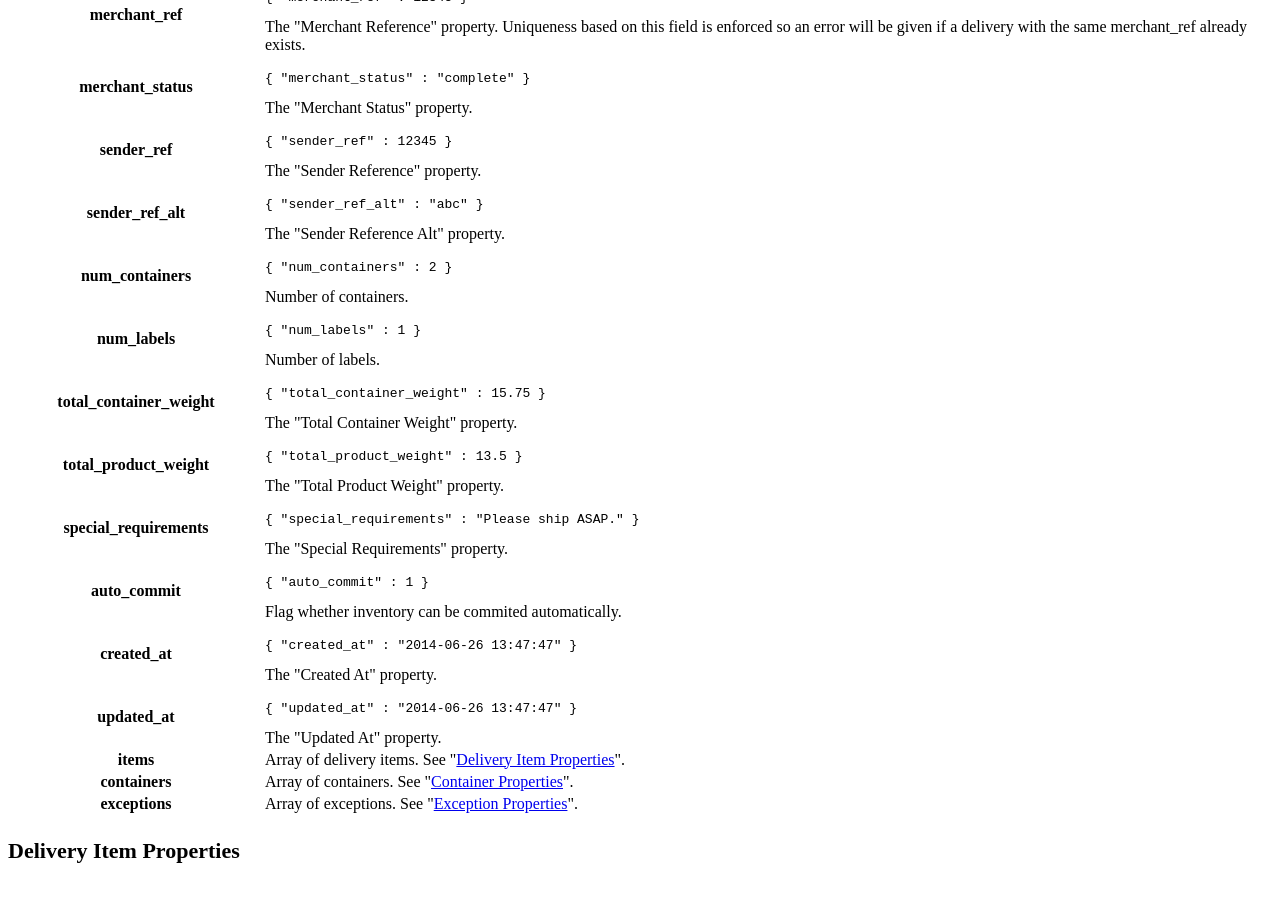
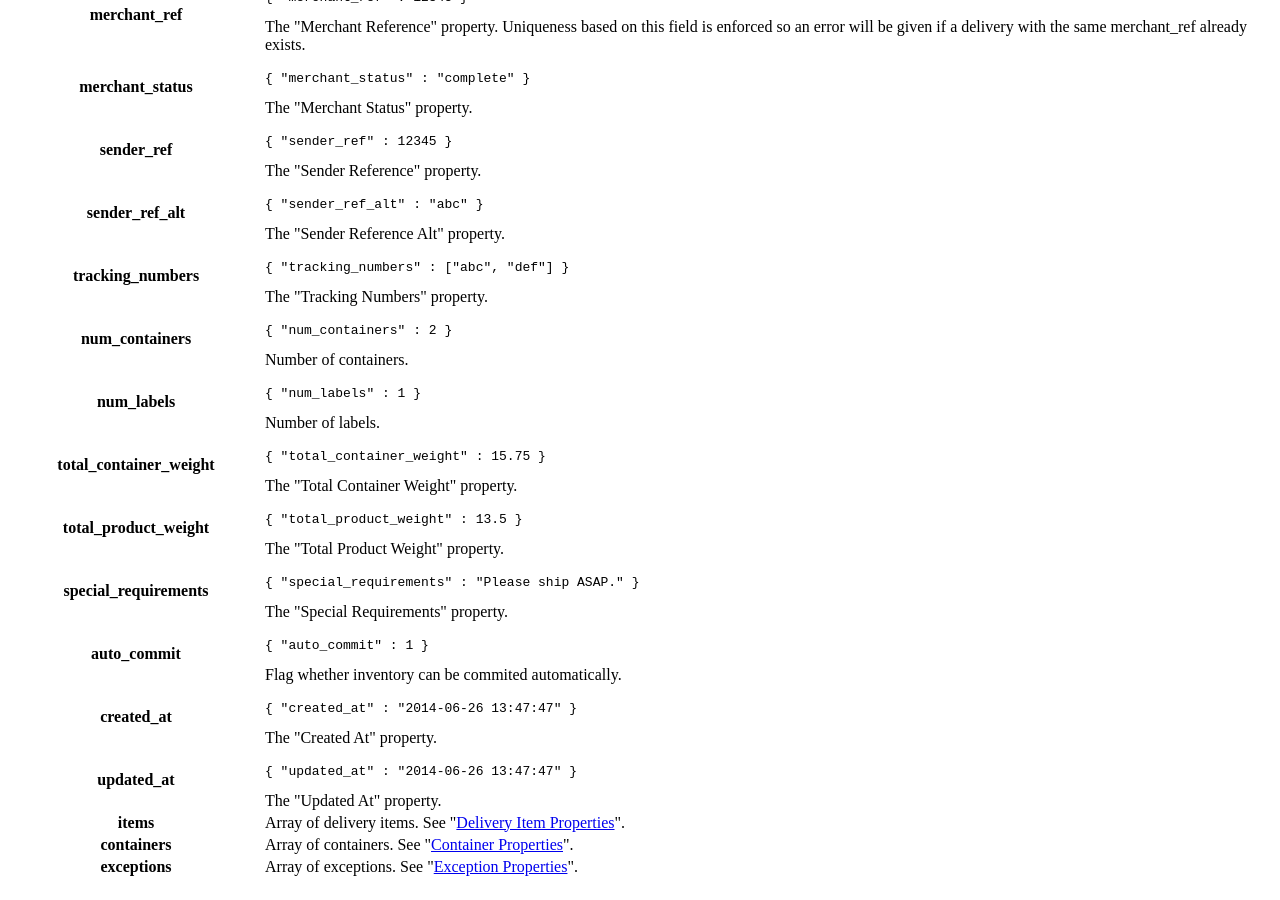
Before and after one commit to ShipStream/shipstream.github.io, a Jekyll site: the page built from _posts/2014-07-25-delivery.md, in a window 1280 px wide and 900 px high, scrolled down 12528 px. Built offline with Jekyll 4.4.1, drawn with Linux system fonts in a browser that asks for light colours; a style sheet for code colours, icons or effects is not loaded.

Commit message:
Add "Tracking Numbers" delivery property. (#22)

```diff
--- a/_posts/2014-07-25-delivery.md
+++ b/_posts/2014-07-25-delivery.md
@@ -904,6 +904,13 @@ true if delivery was successfully voided.
         </td>
     </tr>
     <tr>
+        <th>tracking_numbers</th>
+        <td>
+            <pre><code>{ "tracking_numbers" : ["abc", "def"] }</code></pre>
+            The "Tracking Numbers" property.
+        </td>
+    </tr>
+    <tr>
         <th>num_containers</th>
         <td>
             <pre><code>{ "num_containers" : 2 }</code></pre>
```
